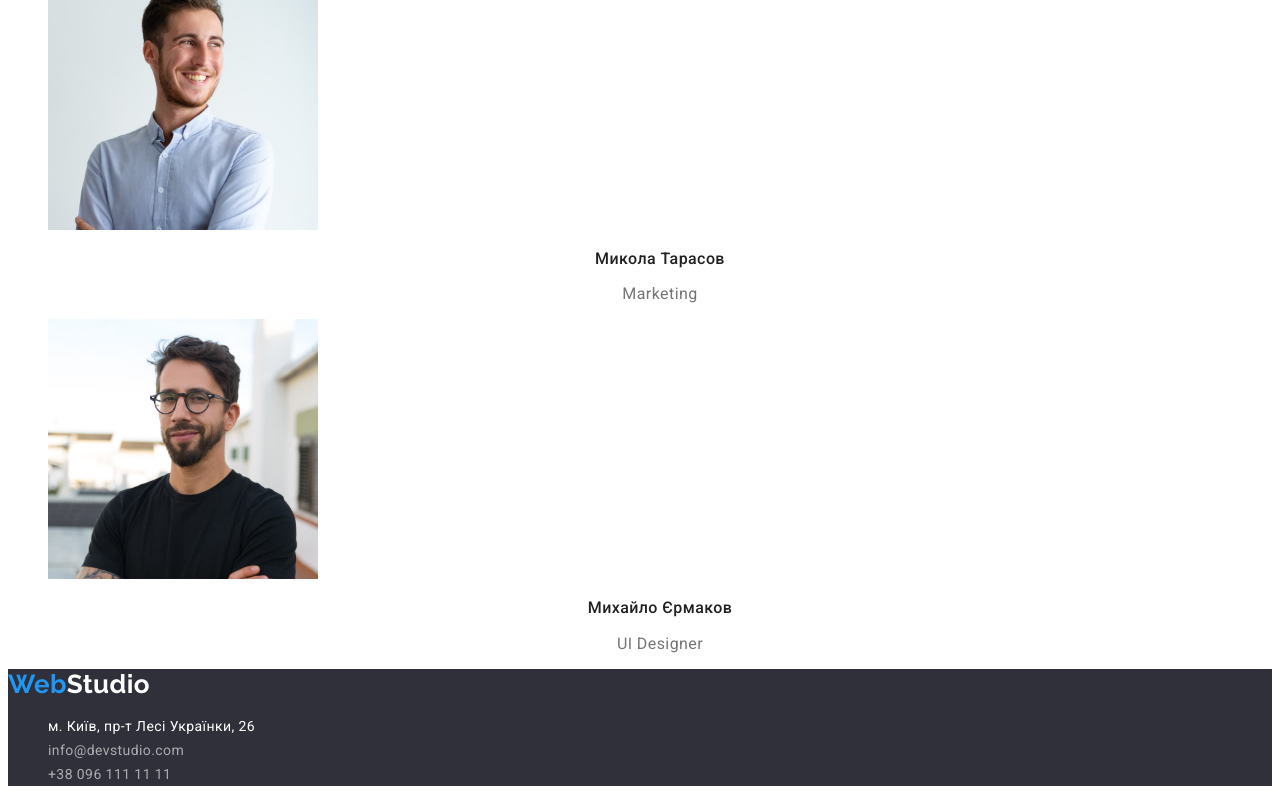
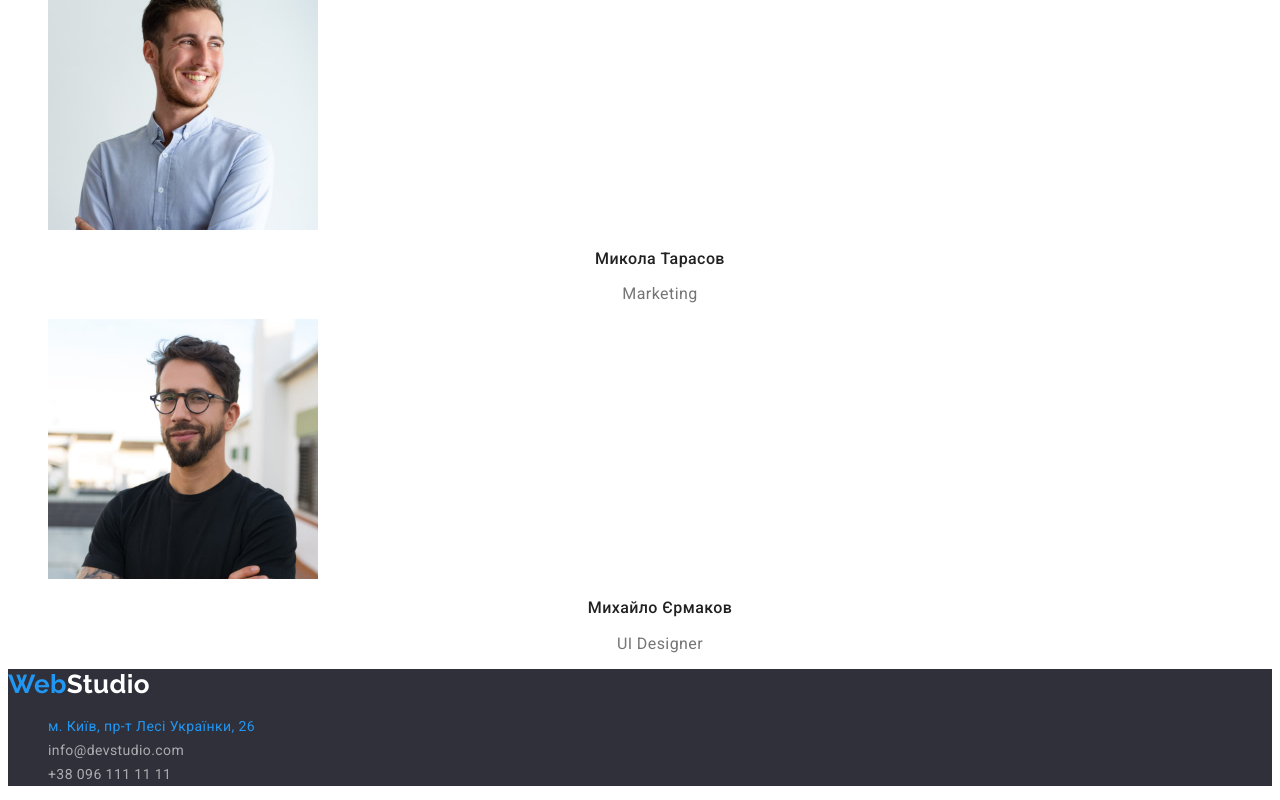
Before and after one commit to vladsimak11/goit-markup-hw-02, a plain HTML site: page index.html in a window 1280 px wide. In both pictures the pointer is over the link "м. Київ, пр-т Лесі Українки, 26". Shown: the part 2521-3321 px from the top of the page. Drawn offline with Linux system fonts and the light colour scheme.

Commit message:
Версія 2.1

```diff
--- a/css/styles.css
+++ b/css/styles.css
@@ -166,10 +166,14 @@ button:hover {
   background-color: #2F303A;
 }
 
-.address .link{
+.address .link {
   line-height: 24px;
   font-style: normal;
   color: rgba(255, 255, 255, 0.6);
+}
+
+.address .link:hover {
+  color: var(--link-color);
 }
 
 .link.street,
```
